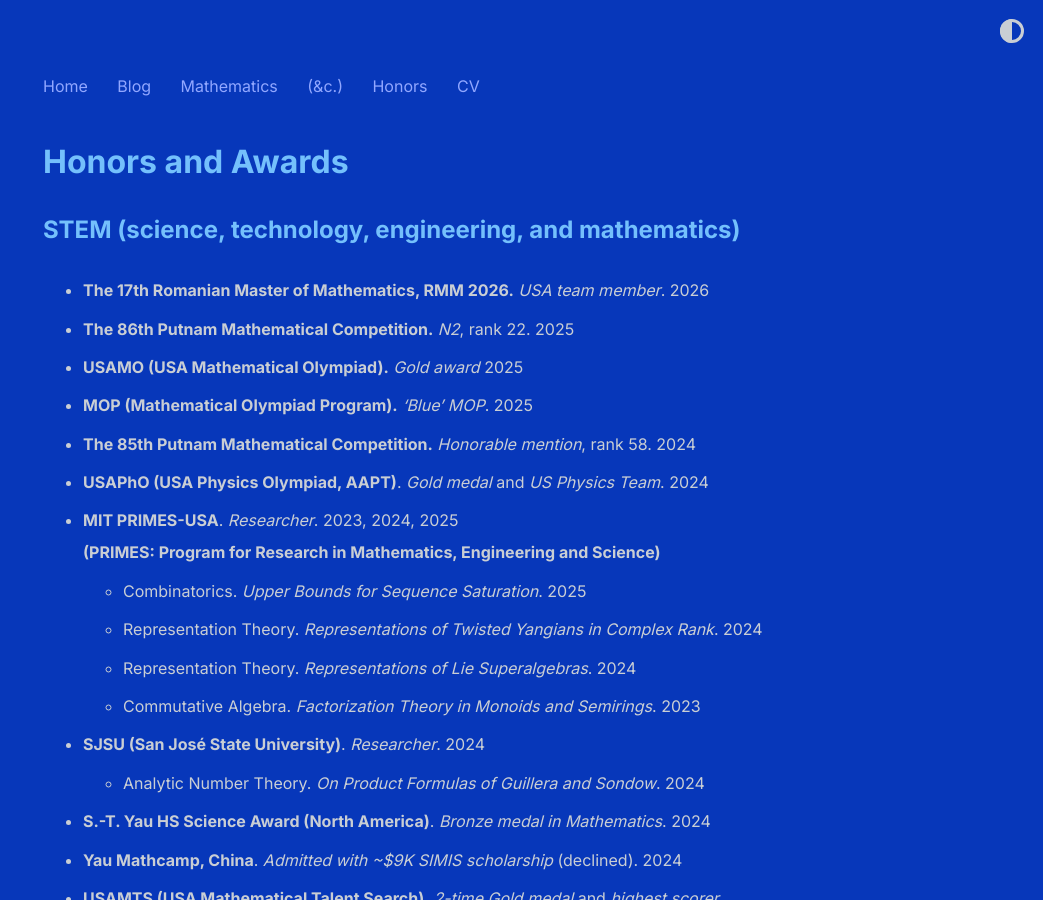
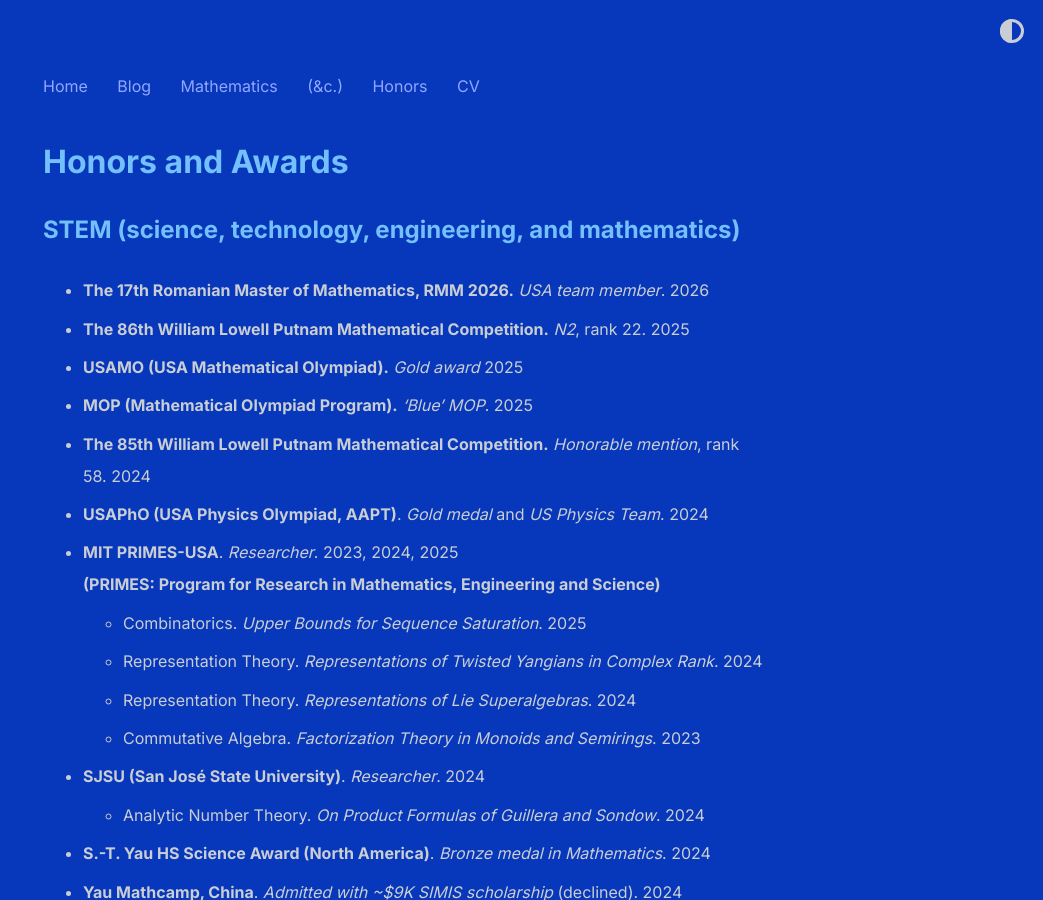
Before and after one commit to shihankanungo/shihankanungo.github.io, a Jekyll site: the page built from honors.md, in a window 1280 px wide and 900 px high. Shown: the whole window, without its empty margins (237-1280 px from the left). Built offline with Jekyll 4.4.1, drawn with Linux system fonts in a browser that asks for light colours.

Commit message:
Update honors.md

```diff
--- a/honors.md
+++ b/honors.md
@@ -6,10 +6,10 @@
 ## STEM (science, technology, engineering, and mathematics)
 
 - **The 17th Romanian Master of Mathematics, RMM 2026.** *USA team member*. 2026
-- **The 86th Putnam Mathematical Competition.** *N2*, rank 22. 2025
+- **The 86th William Lowell Putnam Mathematical Competition.** *N2*, rank 22. 2025
 - **USAMO (USA Mathematical Olympiad).** *Gold award* 2025
 - **MOP (Mathematical Olympiad Program).** *'Blue' MOP*. 2025
-- **The 85th Putnam Mathematical Competition.** *Honorable mention*, rank 58. 2024
+- **The 85th William Lowell Putnam Mathematical Competition.** *Honorable mention*, rank 58. 2024
 - **USAPhO (USA Physics Olympiad, AAPT)**. *Gold medal* and *US Physics Team*. 2024
 - **MIT PRIMES-USA**. *Researcher*. 2023, 2024, 2025 <br> **(PRIMES: Program for Research in Mathematics, Engineering and Science)**
   - Combinatorics. *Upper Bounds for Sequence Saturation*. 2025
```
